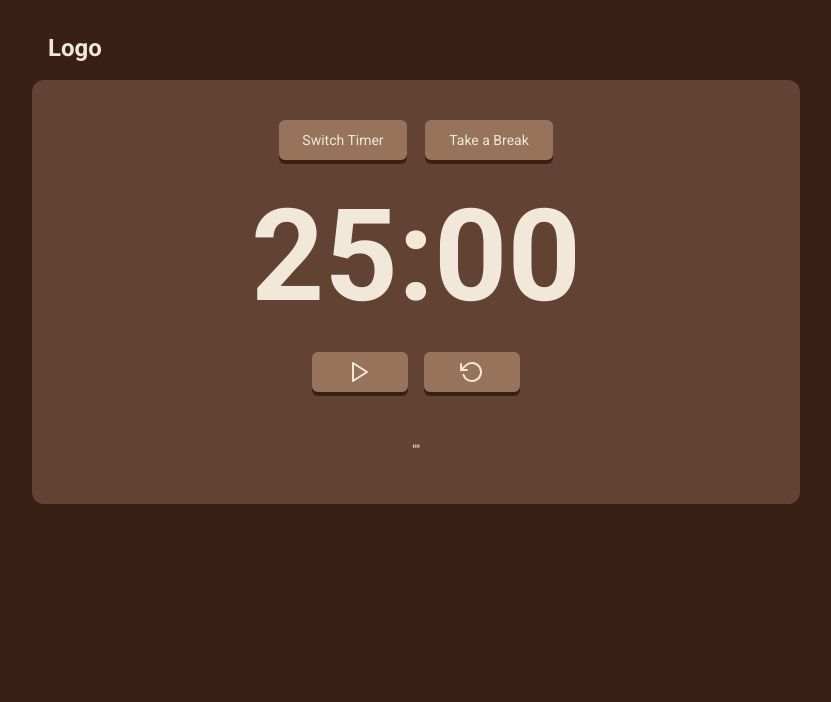
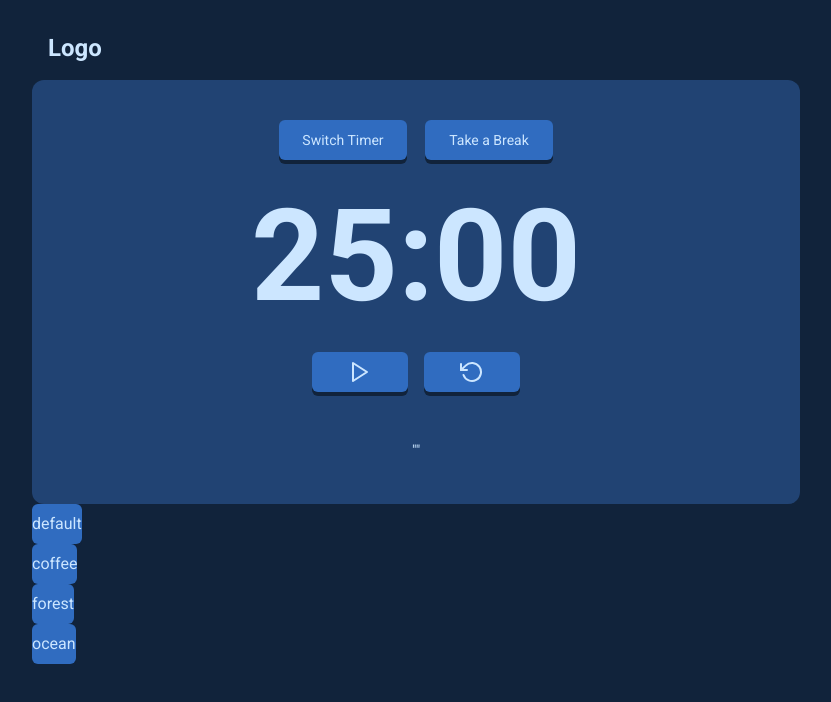
Before and after one commit to xhide341/morph-app, a React (Vite) app: page / in a window 1280 px wide. Shown: the top 702 px of the page, without its empty margins (224-1055 px from the left). Built offline with nearby package versions, Linux system fonts and the light colour scheme; no server answers; the HTML template or start-up script is replaced by a standard one.

Commit message:
feat: add theme switcher and update theme styling

```diff
--- a/index.html
+++ b/index.html
@@ -1,5 +1,5 @@
 <!doctype html>
-<html lang="en">
+<html lang="en" data-theme="ocean">
   <head>
     <meta charset="UTF-8" />
     <link rel="icon" type="image/svg+xml" href="/vite.svg" />
--- a/src/App.tsx
+++ b/src/App.tsx
@@ -1,18 +1,15 @@
 import { useState } from "react";
 import Header from "./components/header";
 import { Clock } from "./components/clock";
+import { ThemeSwitcher } from "./components/ThemeSwitcher";
 
 export const App = () => {
-  const [theme, setTheme] = useState("forest");
-
   return (
-    <div
-      data-theme={theme}
-      className="font-roboto bg-background text-foreground mx-auto flex h-dvh w-full max-w-dvw flex-col p-4"
-    >
+    <div className="font-roboto bg-background text-foreground mx-auto flex h-dvh w-full max-w-dvw flex-col p-4">
       <div className="mx-auto flex w-full max-w-3xl flex-col">
         <Header />
         <Clock />
+        <ThemeSwitcher />
         {/* Progress Bar */}
       </div>
     </div>
--- /dev/null
+++ b/src/components/ThemeSwitcher.tsx
@@ -0,0 +1,19 @@
+import { switchTheme } from "../utils/themeSwitch.ts";
+
+export function ThemeSwitcher() {
+  const themes = ["default", "coffee", "forest", "ocean"];
+
+  return (
+    <div>
+      {themes.map((theme) => (
+        <button
+          key={theme}
+          onClick={() => switchTheme(theme)}
+          className="css-button-3d"
+        >
+          {theme}
+        </button>
+      ))}
+    </div>
+  );
+}
--- a/src/components/clock.tsx
+++ b/src/components/clock.tsx
@@ -70,6 +70,8 @@ export const Clock = () => {
     setIsRunning(false);
   };
 
+  // TODO: Think of a way to make the timer mode change more smoothly
+
   return (
     <div
       className={`${
--- a/src/styles/globals.css
+++ b/src/styles/globals.css
@@ -2,37 +2,44 @@
 
 @layer base {
   :root {
-    /* Default coffee theme */
-    --background: 20 49% 15%; /* Very dark */
-    --foreground: 35 50% 90%; /* Very light */
-    --primary: 25 25% 47%; /* Medium */
-    --secondary: 20 32% 29%; /* Dark */
-    --accent: 20 30% 58%; /* Medium-light */
+    --background: hsl(160, 25%, 15%);
+    --foreground: hsl(120, 30%, 90%);
+    --primary: hsl(160, 25%, 47%); /* Medium */
+    --secondary: hsl(160, 22%, 29%); /* Dark */
+    --accent: hsl(110, 25%, 58%); /* Medium-light */
+  }
+
+  [data-theme="coffee"] {
+    --background: hsl(20, 49%, 15%);
+    --foreground: hsl(35, 50%, 90%);
+    --primary: hsl(25, 25%, 47%); /* Medium */
+    --secondary: hsl(20, 32%, 29%); /* Dark */
+    --accent: hsl(20, 30%, 58%); /* Medium-light */
   }
 
   [data-theme="forest"] {
-    --background: 160 25% 15%; /* Very dark */
-    --foreground: 120 30% 90%; /* Very light */
-    --primary: 160 25% 47%; /* Medium */
-    --secondary: 160 22% 29%; /* Dark */
-    --accent: 110 25% 58%; /* Medium-light */
+    --background: hsl(160, 25%, 15%);
+    --foreground: hsl(120, 30%, 90%);
+    --primary: hsl(160, 25%, 47%); /* Medium */
+    --secondary: hsl(160, 22%, 29%); /* Dark */
+    --accent: hsl(110, 25%, 58%); /* Medium-light */
   }
 
   [data-theme="ocean"] {
-    --background: 215 55% 15%; /* Very dark */
-    --foreground: 210 100% 90%; /* Very light */
-    --primary: 215 60% 47%; /* Medium */
-    --secondary: 215 55% 29%; /* Dark */
-    --accent: 215 100% 58%; /* Medium-light */
+    --background: hsl(215, 55%, 15%);
+    --foreground: hsl(210, 100%, 90%);
+    --primary: hsl(215, 60%, 47%); /* Medium */
+    --secondary: hsl(215, 55%, 29%); /* Dark */
+    --accent: hsl(215, 100%, 58%); /* Medium-light */
   }
 }
 
 @theme {
-  --color-background: hsl(var(--background));
-  --color-foreground: hsl(var(--foreground));
-  --color-primary: hsl(var(--primary));
-  --color-secondary: hsl(var(--secondary));
-  --color-accent: hsl(var(--accent));
+  --color-background: var(--background);
+  --color-foreground: var(--foreground);
+  --color-primary: var(--primary);
+  --color-secondary: var(--secondary);
+  --color-accent: var(--accent);
   --font-roboto: "Roboto";
 }
 
--- /dev/null
+++ b/src/utils/themeSwitch.ts
@@ -0,0 +1,9 @@
+export const switchTheme = (themeName: string): void => {
+  document.documentElement.setAttribute("data-theme", themeName);
+  localStorage.setItem("theme", themeName);
+};
+
+export const initTheme = (): void => {
+  const savedTheme = localStorage.getItem("theme") || "default";
+  switchTheme(savedTheme);
+};
```
Also changed, not shown: 1 other file (tests, documents, lock files or other folders).
